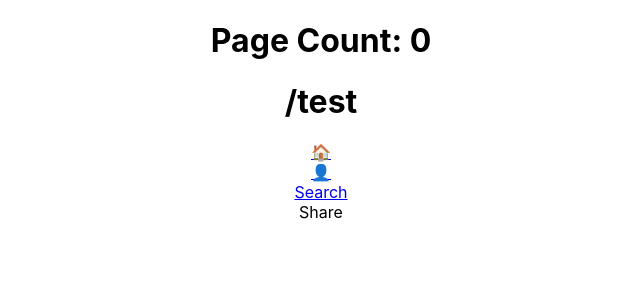
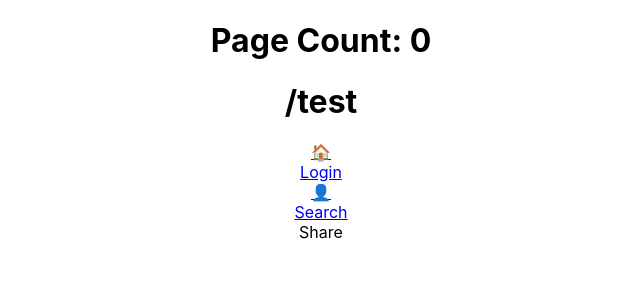
Before and after one commit to DosLlamas/phase-5-project, a React (Create React App) app in the folder client/: page /test in a window 1280 px wide. Shown: the top 300 px of the page, without its empty margins (319-959 px from the left). Built offline with nearby package versions, Linux system fonts and the light colour scheme; no server answers.

Commit message:
setup navbar to switch between login and home page

```diff
--- a/client/src/Nav.js
+++ b/client/src/Nav.js
@@ -12,12 +12,17 @@ const Nav = () => {
                     </NavLink>
                 </div>
                 <div className='navlink-button'>
-                    <NavLink to={'/profile-page'} >
+                    <NavLink to={'/login'} >
+                        Login
+                    </NavLink>
+                </div>
+                <div className='navlink-button'>
+                    <NavLink to={'/profile'} >
                         👤
                     </NavLink>
                 </div>
                 <div className='navlink-button'>
-                    <NavLink to={'/search-page'} >
+                    <NavLink to={'/search'} >
                         Search
                     </NavLink>
                 </div>
```
